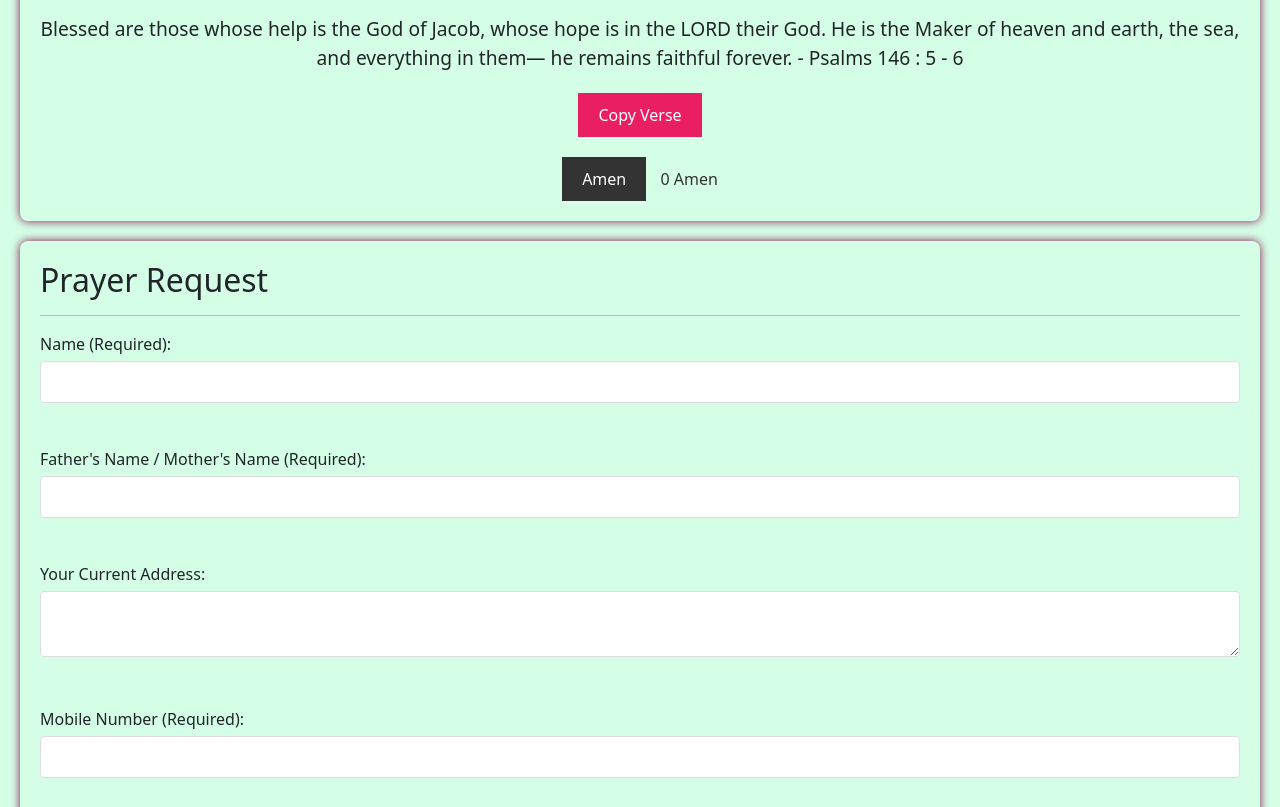
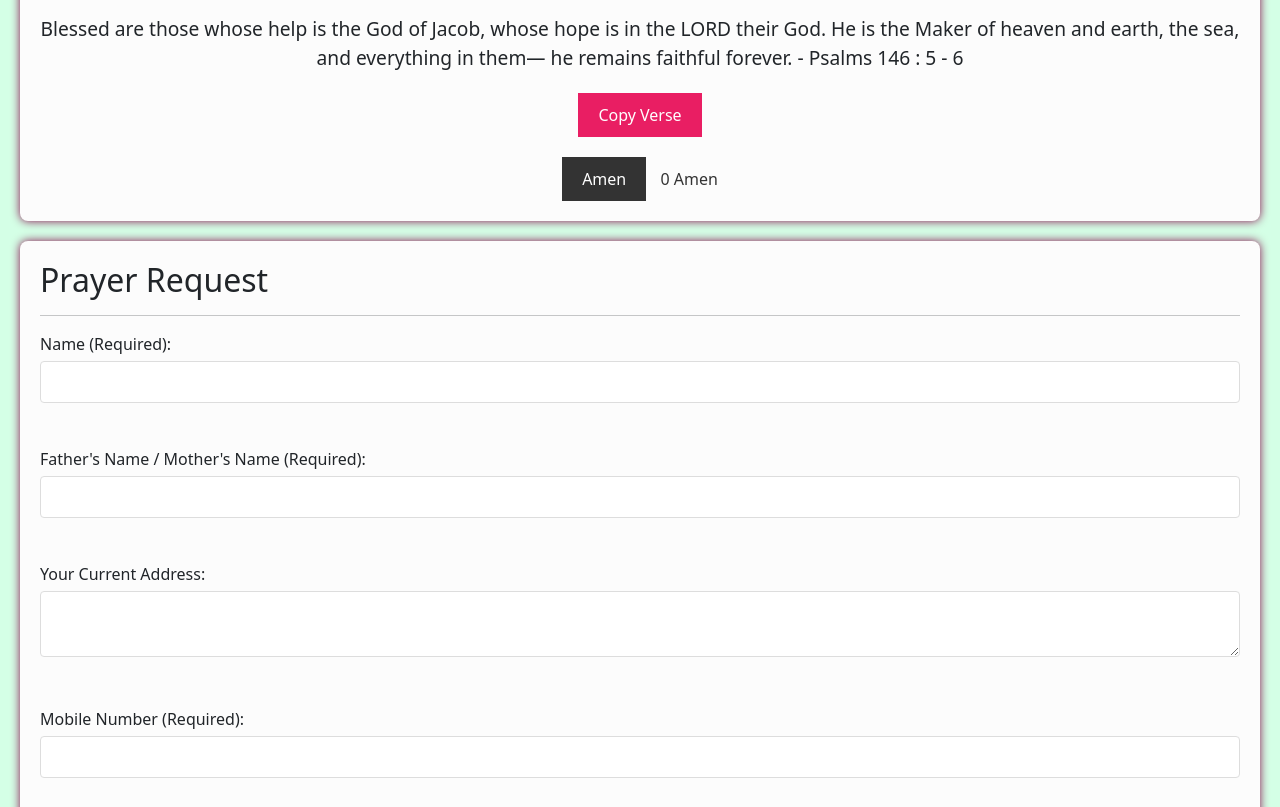
Before and after one commit to littleflockkmb/bible_game, a website: page web.html in a window 1280 px wide. Shown: the part 594-1401 px from the top of the page. Drawn offline with nearby package versions, Linux system fonts and the light colour scheme; a web font is replaced by a local one.

Commit message:
Update main.css

```diff
--- a/main.css
+++ b/main.css
@@ -33,6 +33,7 @@ section {
     padding: 20px;
     margin: 20px;
     border-radius: 8px;
+       background-color: #fcfcfc;
     box-shadow: 0px 0px 10px #880e4f;)
   ;
 }
```
